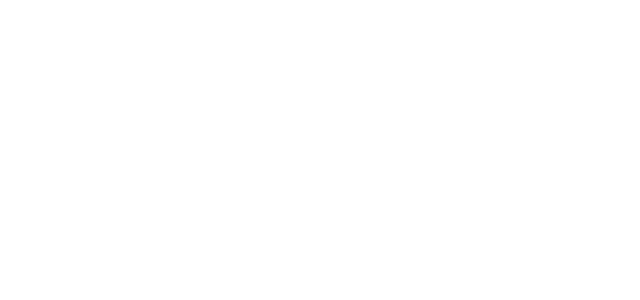
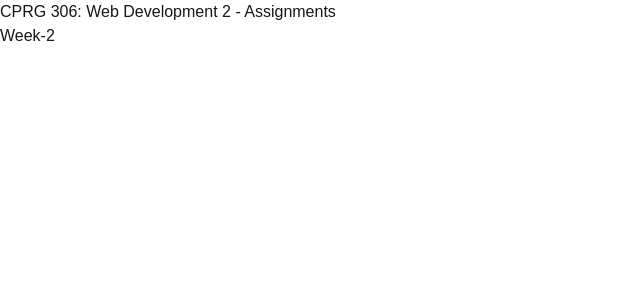
Before and after one commit to komalpreetkaur05/cprg306-assignments, a Next.js app: page / in a window 1280 px wide. Shown: the top 300 px of the page, without its empty margins (0-640 px from the left). Built offline with nearby package versions, Linux system fonts and the light colour scheme.

Commit message:
finished week-2 assignment
created student-info component and rendered in week-2 page
edit root page

```diff
--- a/app/page.js
+++ b/app/page.js
@@ -1,9 +1,11 @@
+import Link from "next/link";
 
 
 export default function Home() {
   return (
     <main>
-
+      <h1>CPRG 306: Web Development 2 - Assignments</h1>
+      <Link href="./week-2/">Week-2</Link>
     </main>
   );
 }
--- a/app/week-2/page.js
+++ b/app/week-2/page.js
@@ -1,8 +1,12 @@
+import Link from "next/link";
+import StudentInfo from "./student-info";
 
 export default function Page() {
   return (
     <main>
       <h1>Shopping List</h1>
+      <StudentInfo />
     </main>
+
   );
 }
```
